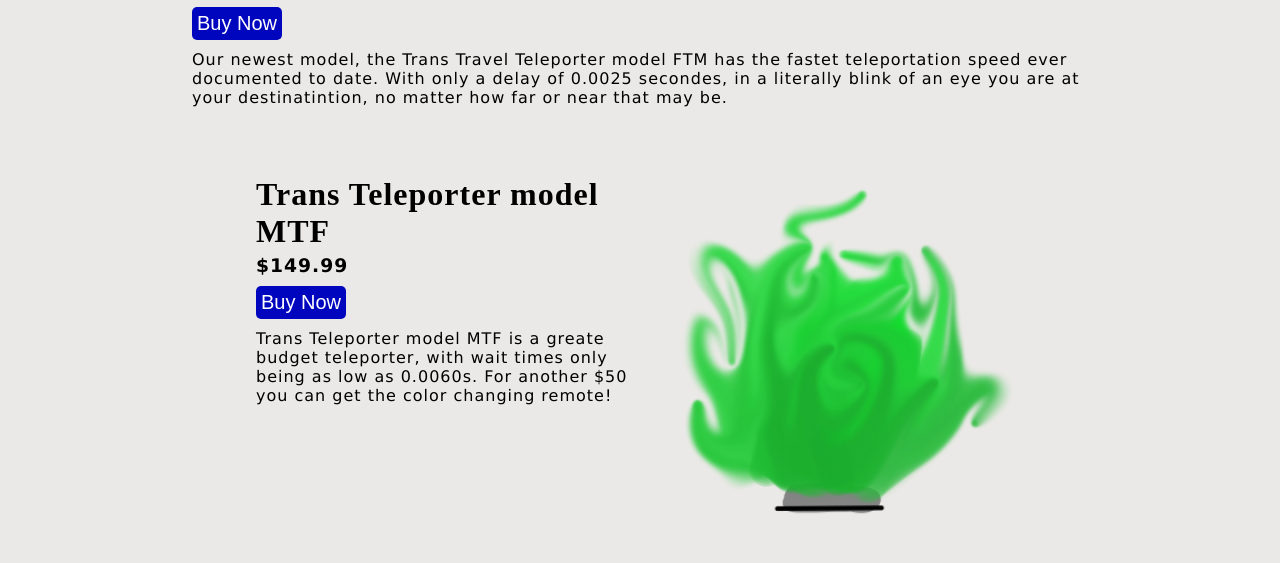
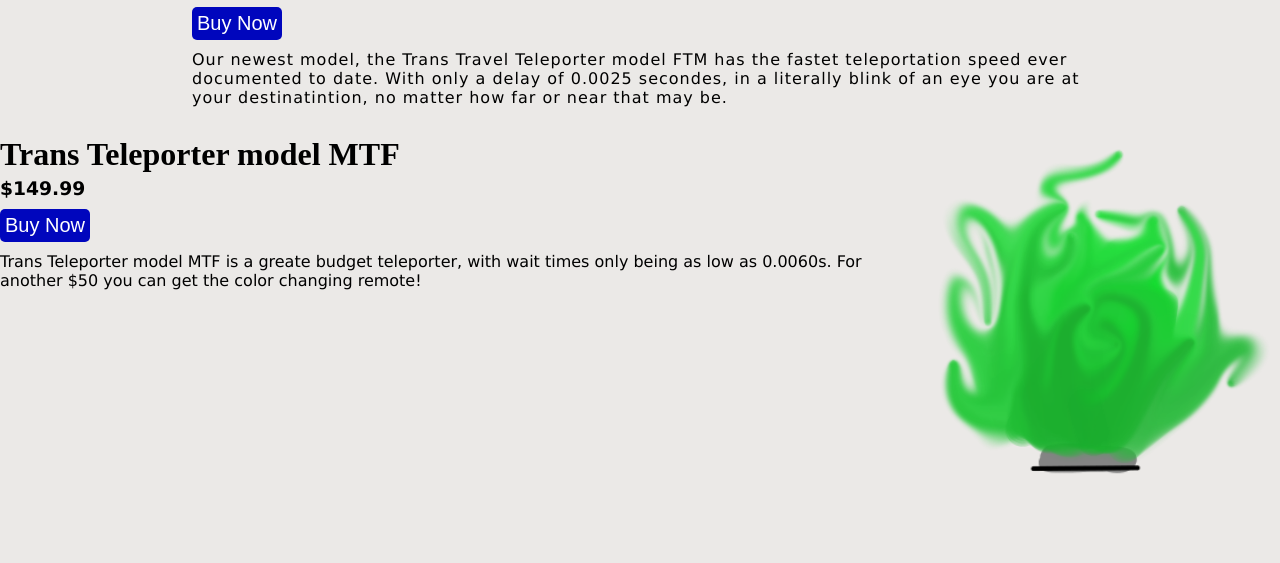
Before and after one commit to Olivia-RO/exploresoftdeffp, a plain HTML site: page docs/shop.html in a window 1280 px wide. Shown: the part 759-1322 px from the top of the page. Drawn offline with Linux system fonts and the light colour scheme; a web font is replaced by a local one.

Commit message:
Update main.css

```diff
--- a/docs/main.css
+++ b/docs/main.css
@@ -244,11 +244,6 @@ footer ul li {
     padding-right: 80px;
     margin-bottom: 20px;
 }
-.shopbottom{
-    margin: auto;
-    width: 60%;
-    padding: 10px;
-    letter-spacing: 1px;
 
 }
 .shopbottom h1 {
```
